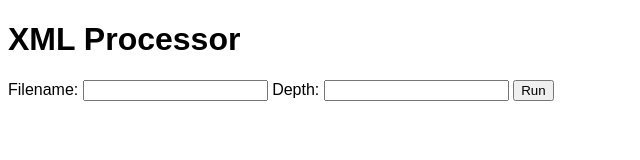
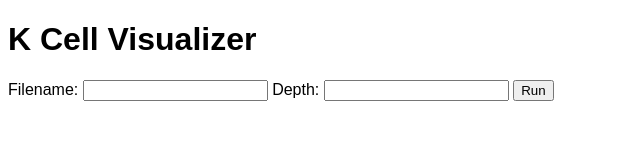
Before and after one commit to QWYNG/kool, a plain HTML site: page view/index.html in a window 1280 px wide. Shown: the whole page, without its empty margins (0-640 px from the left). Drawn offline with Linux system fonts and the light colour scheme.

Commit message:
add two sample and change title

```diff
--- a/view/index.html
+++ b/view/index.html
@@ -1,7 +1,7 @@
 <!DOCTYPE html>
 <html>
 <head>
-    <title>XML Processor</title>
+    <title>K Cell Visualizer</title>
     <style>
         body { font-family: Arial, sans-serif; }
         table { border-collapse: collapse; width: 100%; }
@@ -11,7 +11,7 @@
     </style>
 </head>
 <body>
-<h1>XML Processor</h1>
+<h1>K Cell Visualizer</h1>
 <form id="krunForm">
     <label for="filename">Filename:</label>
     <input type="text" id="filename" name="filename" required>
```
Also changed, not shown: 2 other files.
